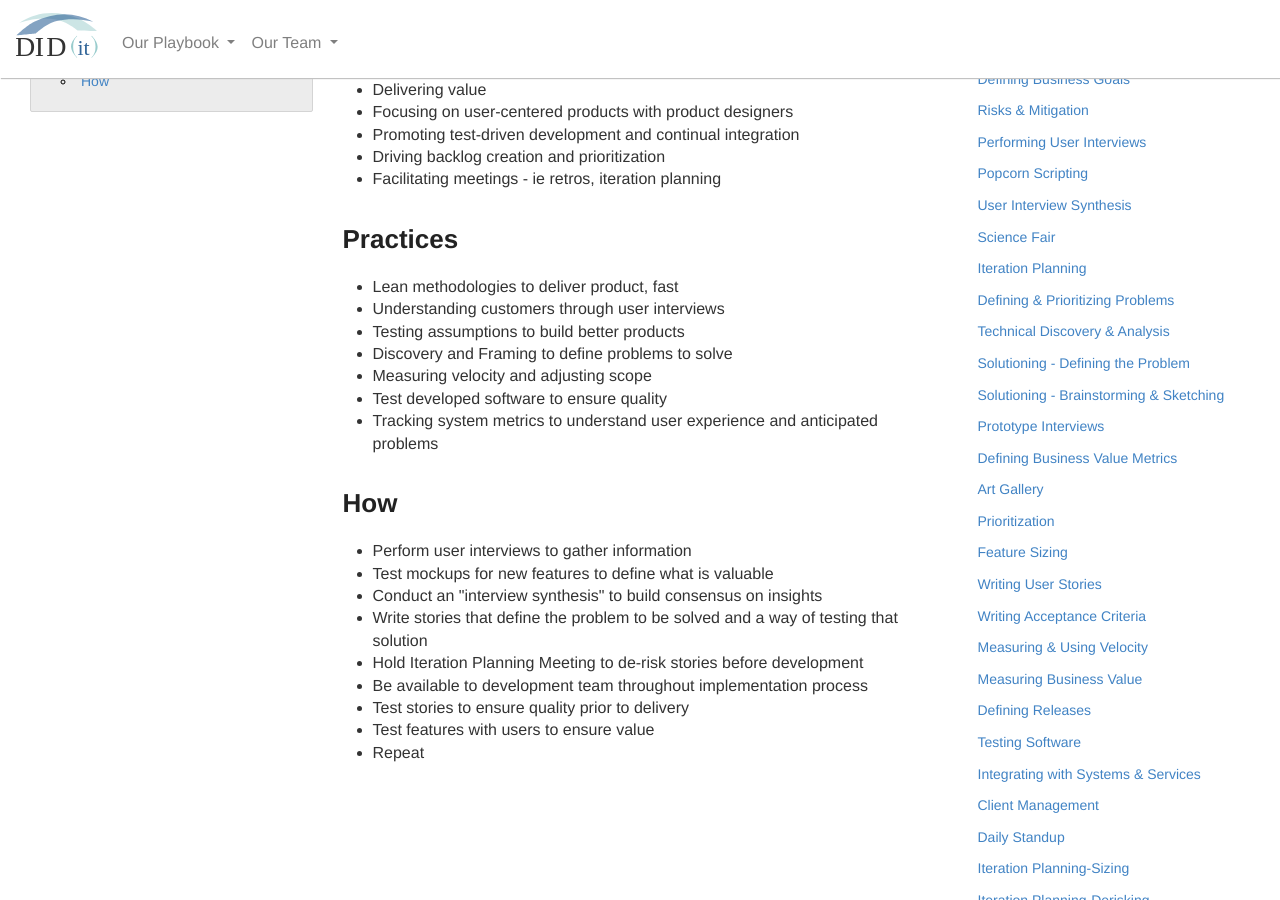
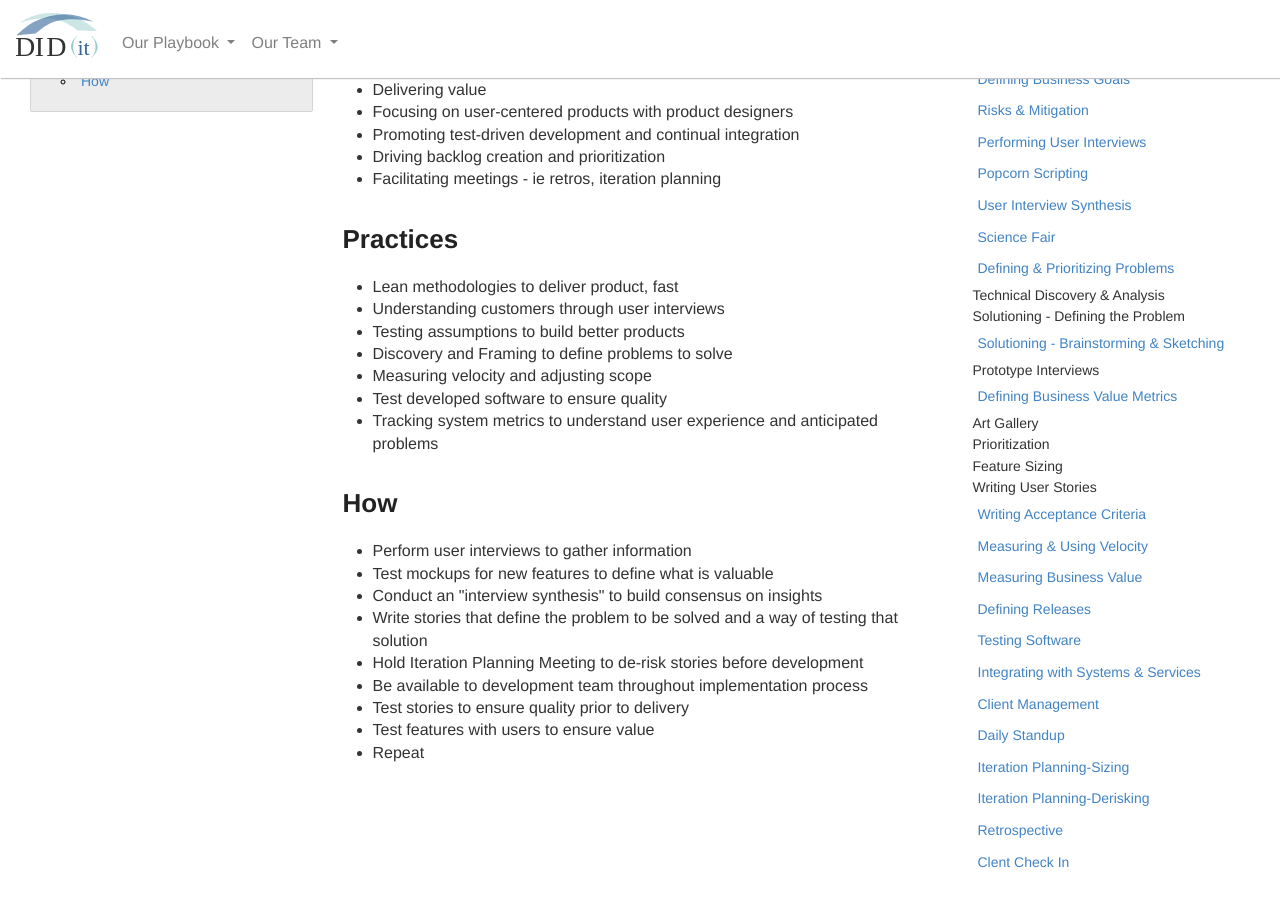
Before and after one commit to KnightPointSystems/kps_playbook, a Jekyll site: the page built from product-management.md, in a window 1280 px wide and 900 px high, scrolled down 301 px. Built offline with Jekyll 4.4.1, drawn with Linux system fonts in a browser that asks for light colours; nearby versions of some CDN libraries.

Commit message:
Made some links unclickable

```diff
--- a/product-management.md
+++ b/product-management.md
@@ -66,17 +66,16 @@ permalink: /product-management/
                     <li><a href="{{ site.baseurl }}/popcorn-scripting">Popcorn Scripting</a></li>
                     <li><a href="{{ site.baseurl }}/interview-synthesis">User Interview Synthesis</a></li>
                     <li><a href="{{ site.baseurl }}/science-fair">Science Fair</a></li>
-                    <li><a href="{{ site.baseurl }}/iteration-planning">Iteration Planning</a></li>
                     <li><a href="{{ site.baseurl }}/defining-problems">Defining &amp; Prioritizing Problems</a></li>
-                    <li><a href="{{ site.baseurl }}/technical-discovery">Technical Discovery &amp; Analysis</a></li>
-                    <li><a href="{{ site.baseurl }}/solutioning-problem">Solutioning - Defining the Problem</a></li>
+                    <li>Technical Discovery &amp; Analysis</li>
+                    <li>Solutioning - Defining the Problem</li>
                     <li><a href="{{ site.baseurl }}/solutioning-sketching">Solutioning - Brainstorming &amp; Sketching</a></li>
-                    <li><a href="{{ site.baseurl }}/prototype-interviews">Prototype Interviews</a></li>
+                    <li>Prototype Interviews</li>
                     <li><a href="{{ site.baseurl }}/business-metrics">Defining Business Value Metrics</a></li>
-                    <li><a href="{{ site.baseurl }}/art-gallery">Art Gallery</a></li>
-                    <li><a href="{{ site.baseurl }}/prioritization">Prioritization</a></li>
-                    <li><a href="{{ site.baseurl }}/feature-sizing">Feature Sizing</a></li>
-                    <li><a href="{{ site.baseurl }}/user-stories">Writing User Stories</a></li>
+                    <li>Art Gallery</li>
+                    <li>Prioritization</li>
+                    <li>Feature Sizing</li>
+                    <li>Writing User Stories</li>
                     <li><a href="{{ site.baseurl }}/acceptance-criteria">Writing Acceptance Criteria</a></li>
                     <li><a href="{{ site.baseurl }}/measuring-velocity">Measuring &amp; Using Velocity</a></li>
                     <li><a href="{{ site.baseurl }}/measuring-value">Measuring Business Value</a></li>
```
